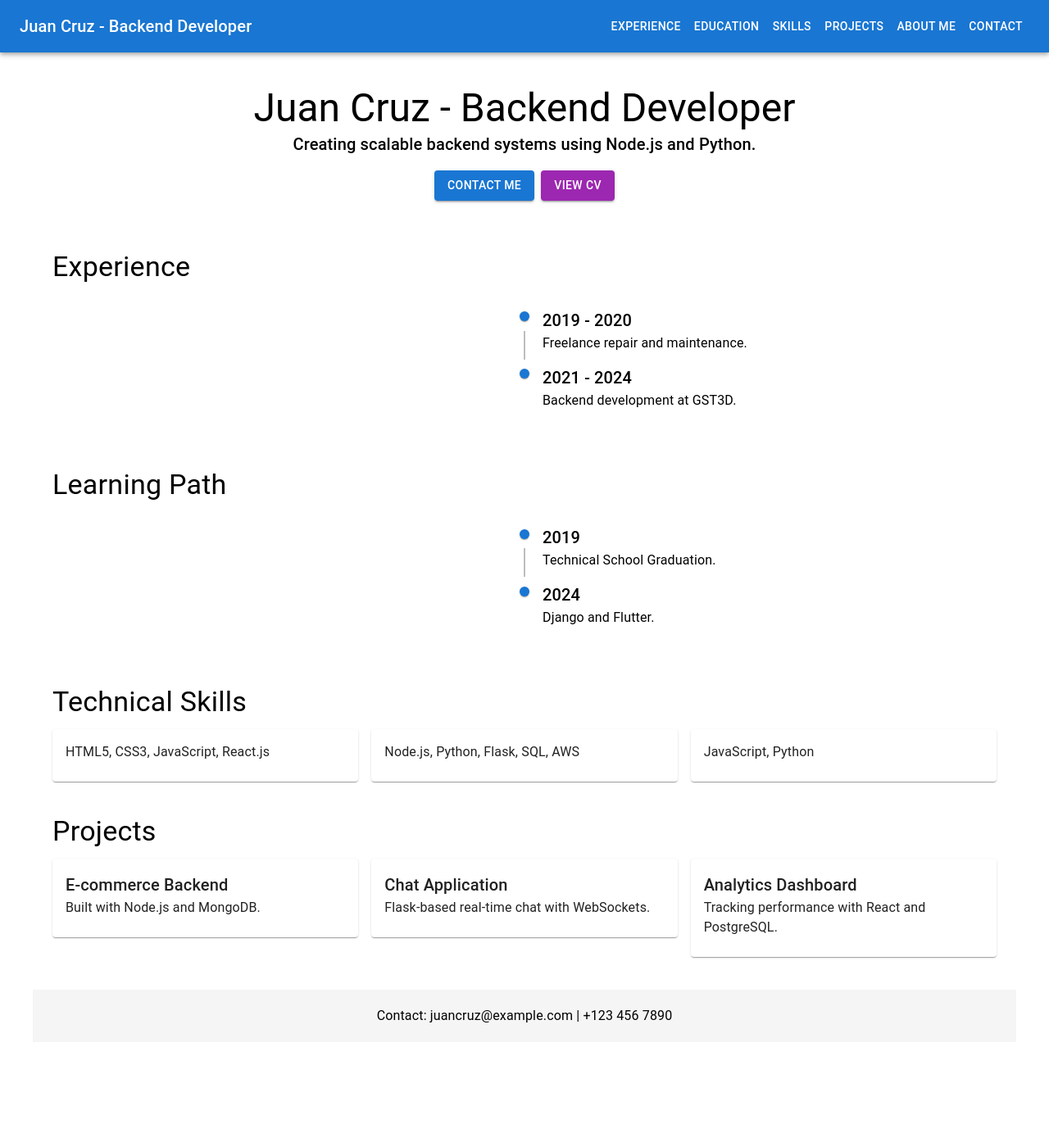
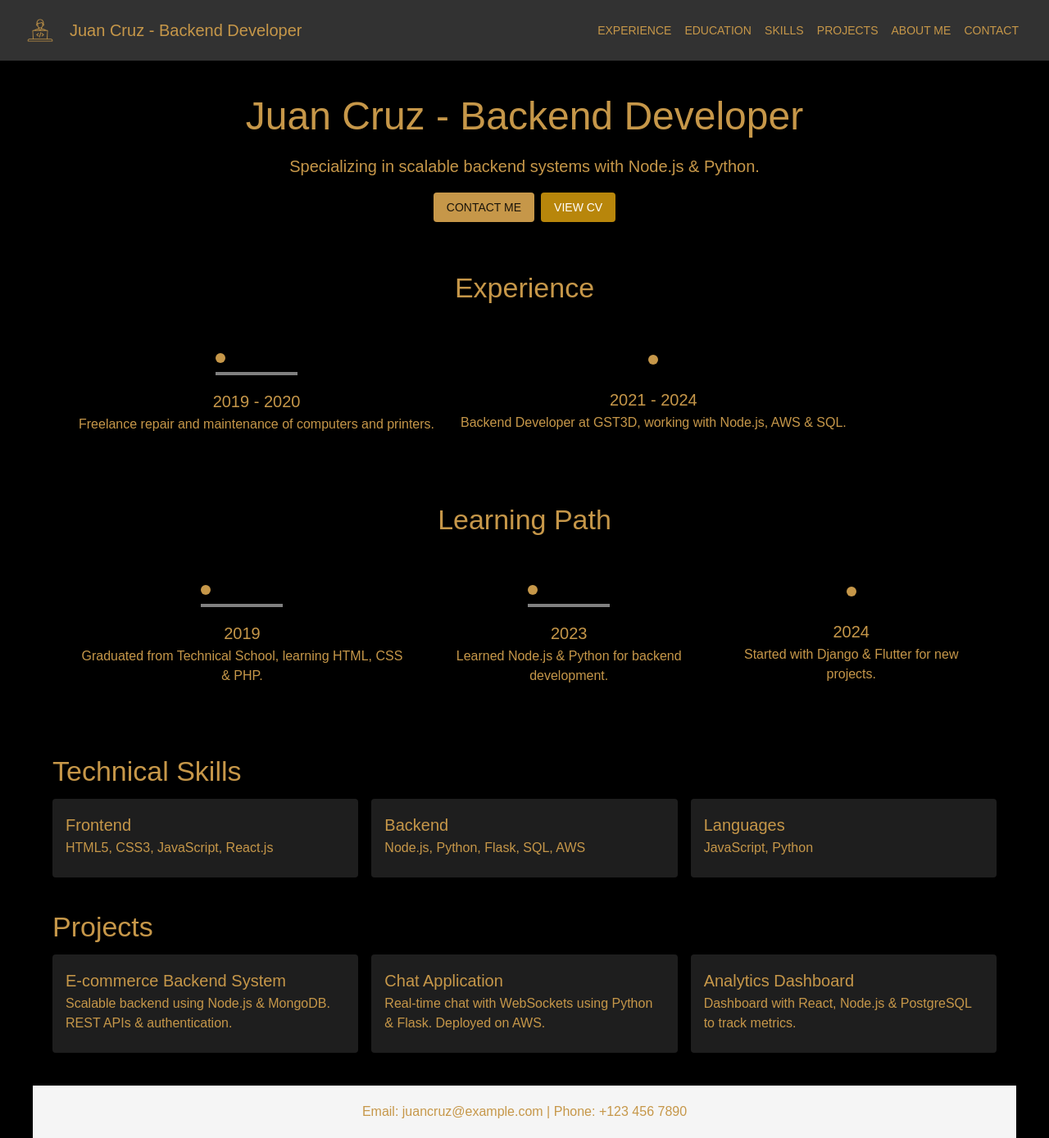
Before and after one commit to juancruz41/portfoliov1, a React (Create React App) app: page / in a window 1280 px wide. Shown: the whole page at 82% size. Before the commit the page ends 1272 px from the top, so only its background shows below. Built offline with nearby package versions, Linux system fonts and the light colour scheme.

Commit message:
varios cambios
varios cambios

```diff
--- a/src/App.js
+++ b/src/App.js
@@ -1,4 +1,5 @@
 import React from "react";
+import { ThemeProvider, createTheme, CssBaseline } from "@mui/material";
 import Header from "./components/Header";
 import HeroSection from "./components/HeroSection";
 import TimelineSection from "./components/TimelineSection";
@@ -6,29 +7,55 @@ import Skills from "./components/Skills";
 import Projects from "./components/Projects";
 import Footer from "./components/Footer";
 
+// 🎨 Definiendo el tema oscuro con MUI
+const darkTheme = createTheme({
+  palette: {
+    mode: "dark",
+    background: {
+      default: "#000000", // Fondo negro
+      paper: "#121212",
+    },
+    text: {
+      primary: "#C69749", // Texto dorado
+      secondary: "#B8860B",
+    },
+    primary: {
+      main: "#C69749",
+    },
+    secondary: {
+      main: "#B8860B",
+    },
+  },
+  typography: {
+    fontFamily: "Arial, sans-serif",
+  },
+});
+
 function App() {
   return (
-    <>
+    <ThemeProvider theme={darkTheme}>
+      <CssBaseline /> {/* Aplica fondo negro y resetea estilos */}
       <Header />
       <HeroSection />
       <TimelineSection
         title="Experience"
         items={[
-          { year: "2019 - 2020", description: "Freelance repair and maintenance." },
-          { year: "2021 - 2024", description: "Backend development at GST3D." },
+          { year: "2019 - 2020", description: "Freelance repair and maintenance of computers and printers." },
+          { year: "2021 - 2024", description: "Backend Developer at GST3D, working with Node.js, AWS & SQL." },
         ]}
       />
       <TimelineSection
         title="Learning Path"
         items={[
-          { year: "2019", description: "Technical School Graduation." },
-          { year: "2024", description: "Django and Flutter." },
+          { year: "2019", description: "Graduated from Technical School, learning HTML, CSS & PHP." },
+          { year: "2023", description: "Learned Node.js & Python for backend development." },
+          { year: "2024", description: "Started with Django & Flutter for new projects." },
         ]}
       />
       <Skills />
       <Projects />
       <Footer />
-    </>
+    </ThemeProvider>
   );
 }
 
--- a/src/components/Footer.js
+++ b/src/components/Footer.js
@@ -2,11 +2,11 @@ import React from "react";
 import { Container, Typography } from "@mui/material";
 
 function Footer() {
-return (
+  return (
     <Container sx={{ textAlign: "center", padding: "20px 0", marginTop: "20px", backgroundColor: "#f5f5f5" }}>
-    <Typography variant="body1">Contact: juancruz@example.com | +123 456 7890</Typography>
+      <Typography variant="body1">Email: juancruz@example.com | Phone: +123 456 7890</Typography>
     </Container>
-);
+  );
 }
 
 export default Footer;
--- a/src/components/Header.js
+++ b/src/components/Header.js
@@ -1,22 +1,28 @@
 import React from "react";
-import { AppBar, Toolbar, Typography, Button } from "@mui/material";
+import { AppBar, Toolbar, Typography, Button, Box } from "@mui/material";
+import logo from "../assets/images/favicon.png"; // 📌 Importa tu logo
 
 function Header() {
-return (
-    <AppBar position="static">
-    <Toolbar>
-        <Typography variant="h6" sx={{ flexGrow: 1 }}>
-        Juan Cruz - Backend Developer
+  return (
+    <AppBar position="static" sx={{ backgroundColor: "#1E1E1E", padding: "5px" }}>
+      <Toolbar>
+        {/* 📌 Logo */}
+        <Box component="img" src={logo} alt="Logo" sx={{ height: 40, marginRight: 2 }} />
+
+        {/* 📌 Título */}
+        <Typography variant="h6" sx={{ flexGrow: 1, color: "#C69749" }}>
+          Juan Cruz - Backend Developer
         </Typography>
-        <Button color="inherit">Experience</Button>
-        <Button color="inherit">Education</Button>
-        <Button color="inherit">Skills</Button>
-        <Button color="inherit">Projects</Button>
-        <Button color="inherit">About Me</Button>
-        <Button color="inherit">Contact</Button>
-    </Toolbar>
+
+        {/* 📌 Menú */}
+        {["Experience", "Education", "Skills", "Projects", "About Me", "Contact"].map((item) => (
+          <Button key={item} sx={{ color: "#C69749" }}>
+            {item}
+          </Button>
+        ))}
+      </Toolbar>
     </AppBar>
-);
+  );
 }
 
 export default Header;
--- a/src/components/HeroSection.js
+++ b/src/components/HeroSection.js
@@ -4,9 +4,11 @@ import { Container, Typography, Button } from "@mui/material";
 function HeroSection() {
   return (
     <Container sx={{ textAlign: "center", padding: "40px 0" }}>
-    <Typography variant="h3">Juan Cruz - Backend Developer</Typography>
+      <Typography variant="h3" gutterBottom>
+        Juan Cruz - Backend Developer
+      </Typography>
       <Typography variant="h6" sx={{ marginBottom: 2 }}>
-        Creating scalable backend systems using Node.js and Python.
+        Specializing in scalable backend systems with Node.js & Python.
       </Typography>
       <Button variant="contained" color="primary" sx={{ marginRight: 1 }}>
         Contact Me
--- a/src/components/Projects.js
+++ b/src/components/Projects.js
@@ -1,13 +1,13 @@
 import React from "react";
 import { Container, Typography, Grid, Card, CardContent } from "@mui/material";
 
-function Projects() {
 const projectList = [
-    { title: "E-commerce Backend", description: "Built with Node.js and MongoDB." },
-    { title: "Chat Application", description: "Flask-based real-time chat with WebSockets." },
-    { title: "Analytics Dashboard", description: "Tracking performance with React and PostgreSQL." },
+  { title: "E-commerce Backend System", description: "Scalable backend using Node.js & MongoDB. REST APIs & authentication." },
+  { title: "Chat Application", description: "Real-time chat with WebSockets using Python & Flask. Deployed on AWS." },
+  { title: "Analytics Dashboard", description: "Dashboard with React, Node.js & PostgreSQL to track metrics." },
 ];
 
+function Projects() {
   return (
     <Container sx={{ padding: "20px 0" }}>
       <Typography variant="h4" gutterBottom>
--- a/src/components/Skills.js
+++ b/src/components/Skills.js
@@ -1,5 +1,11 @@
 import React from "react";
 import { Container, Typography, Grid, Card, CardContent } from "@mui/material";
+
+const skillsData = [
+  { title: "Frontend", skills: "HTML5, CSS3, JavaScript, React.js" },
+  { title: "Backend", skills: "Node.js, Python, Flask, SQL, AWS" },
+  { title: "Languages", skills: "JavaScript, Python" },
+];
 
 function Skills() {
   return (
@@ -8,11 +14,12 @@ return (
         Technical Skills
       </Typography>
       <Grid container spacing={2}>
-        {["HTML5, CSS3, JavaScript, React.js", "Node.js, Python, Flask, SQL, AWS", "JavaScript, Python"].map((skill, index) => (
+        {skillsData.map((item, index) => (
           <Grid item xs={12} sm={6} md={4} key={index}>
             <Card>
               <CardContent>
-                <Typography variant="body1">{skill}</Typography>
+                <Typography variant="h6">{item.title}</Typography>
+                <Typography>{item.skills}</Typography>
               </CardContent>
             </Card>
           </Grid>
--- a/src/components/TimelineSection.js
+++ b/src/components/TimelineSection.js
@@ -1,27 +1,40 @@
 import React from "react";
-import { Container, Typography } from "@mui/material";
+import { Container, Typography, Box } from "@mui/material";
 import { Timeline, TimelineItem, TimelineSeparator, TimelineConnector, TimelineContent, TimelineDot } from "@mui/lab";
 
 function TimelineSection({ title, items }) {
   return (
     <Container sx={{ padding: "20px 0" }}>
-    <Typography variant="h4" gutterBottom>
+      <Typography variant="h4" gutterBottom textAlign="center">
         {title}
       </Typography>
-    <Timeline>
+      <Box sx={{ display: "flex", justifyContent: "center", overflowX: "auto", paddingBottom: 2 }}>
+        <Timeline sx={{ display: "flex", flexDirection: "row", alignItems: "center", width: "100%" }}>
           {items.map((item, index) => (
-        <TimelineItem key={index}>
-            <TimelineSeparator>
+            <TimelineItem
+              key={index}
+              sx={{
+                display: "flex",
+                flexDirection: "column",
+                alignItems: "center",
+                minWidth: 150,  // Ancho mínimo para evitar que los puntos se junten
+                position: "relative",
+              }}
+            >
+              <TimelineSeparator sx={{ display: "flex", alignItems: "center", justifyContent: "center" }}>
                 <TimelineDot color="primary" />
-            {index < items.length - 1 && <TimelineConnector />}
+                {index < items.length - 1 && (
+                  <TimelineConnector sx={{ width: "100px", height: "4px", backgroundColor: "gray" }} />
+                )}
               </TimelineSeparator>
-            <TimelineContent>
+              <TimelineContent sx={{ textAlign: "center", marginTop: "10px" }}>
                 <Typography variant="h6">{item.year}</Typography>
                 <Typography>{item.description}</Typography>
               </TimelineContent>
             </TimelineItem>
           ))}
         </Timeline>
+      </Box>
     </Container>
   );
 }
```
Also changed, not shown: src/assets/images/favicon.png (added). Lines whose indentation alone changed are shown as unchanged.
